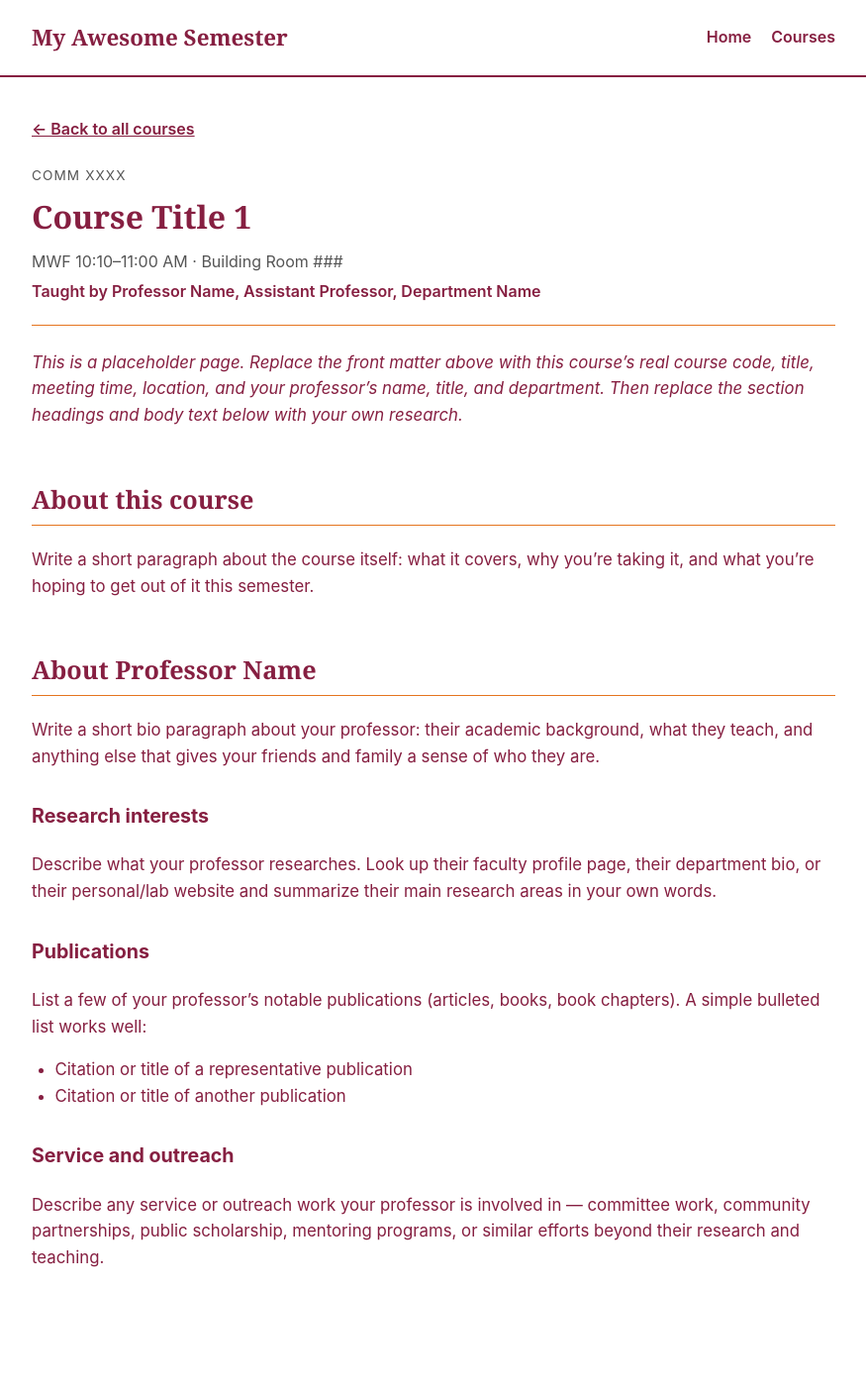
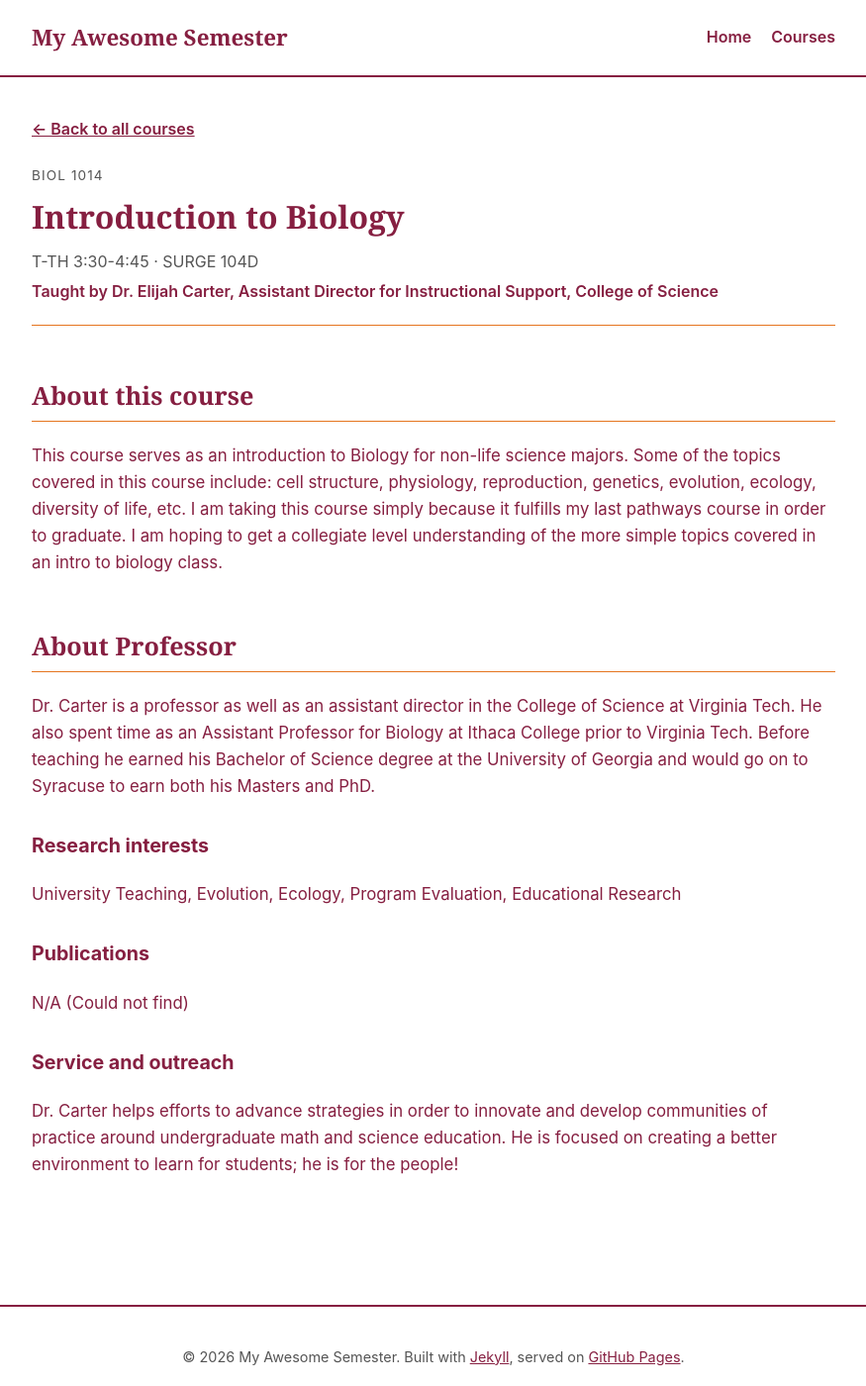
Before and after one commit to reidl04/myawesomesemester, a Jekyll site: the page built from _courses/course-01.md, in a window 1280 px wide and 1400 px high. Shown: the whole window at 99% size, without its empty margins (202-1077 px from the left). Built offline with Jekyll 4.4.1, drawn with Linux system fonts in a browser that asks for light colours.

Commit message:
Course 1 updated
Updated course details including code, title, meeting time, location, and instructor information. Added course description and professor bio.

```diff
--- a/_courses/course-01.md
+++ b/_courses/course-01.md
@@ -1,46 +1,33 @@
 ---
 course_number: 1
-course_code: "COMM XXXX"
-course_title: "Course Title 1"
-meeting_time: "MWF 10:10–11:00 AM"
-location: "Building Room ###"
-instructor_name: "Professor Name"
-instructor_title: "Assistant Professor"
-instructor_department: "Department Name"
+course_code: "BIOL 1014"
+course_title: "Introduction to Biology "
+meeting_time: "T-TH 3:30-4:45"
+location: "SURGE 104D"
+instructor_name: "Dr. Elijah Carter"
+instructor_title: "Assistant Director for Instructional Support"
+instructor_department: "College of Science"
 ---
 
-_This is a placeholder page. Replace the front matter above with this course's real
-course code, title, meeting time, location, and your professor's name, title, and
-department. Then replace the section headings and body text below with your own
-research._
 
 ## About this course
 
-Write a short paragraph about the course itself: what it covers, why you're taking
-it, and what you're hoping to get out of it this semester.
+This course serves as an introduction to Biology for non-life science majors. Some of the topics covered in this course include: cell structure, physiology, reproduction, genetics, evolution, ecology, diversity of life, etc. I am taking this course simply because it fulfills my last pathways course in order to graduate. I am hoping to get a collegiate level understanding of the more simple topics covered in an intro to biology class.
 
-## About Professor Name
 
-Write a short bio paragraph about your professor: their academic background, what
-they teach, and anything else that gives your friends and family a sense of who
-they are.
+## About Professor
+
+Dr. Carter is a professor as well as an assistant director in the College of Science at Virginia Tech. He also spent time as an Assistant Professor for Biology at Ithaca College prior to Virginia Tech. Before teaching he earned his Bachelor of Science degree at the University of Georgia and would go on to Syracuse to earn both his Masters and PhD.
 
 ### Research interests
 
-Describe what your professor researches. Look up their faculty profile page, their
-department bio, or their personal/lab website and summarize their main research
-areas in your own words.
+University Teaching, Evolution, Ecology, Program Evaluation, Educational Research
+
 
 ### Publications
 
-List a few of your professor's notable publications (articles, books, book
-chapters). A simple bulleted list works well:
-
-- Citation or title of a representative publication
-- Citation or title of another publication
+N/A (Could not find)
 
 ### Service and outreach
 
-Describe any service or outreach work your professor is involved in — committee
-work, community partnerships, public scholarship, mentoring programs, or similar
-efforts beyond their research and teaching.
+Dr. Carter helps efforts to advance strategies in order to innovate and develop communities of practice around undergraduate math and science education. He is focused on creating a better environment to learn for students; he is for the people!
```
